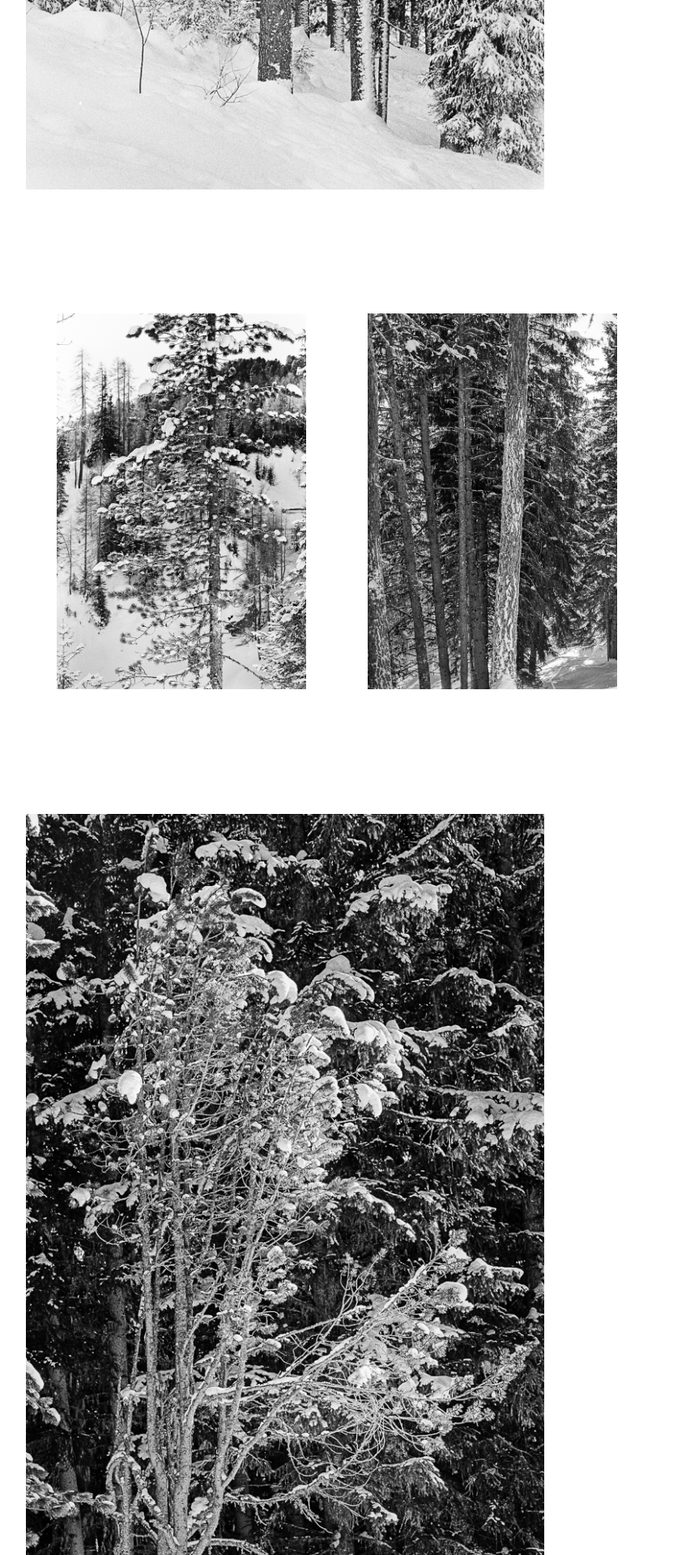
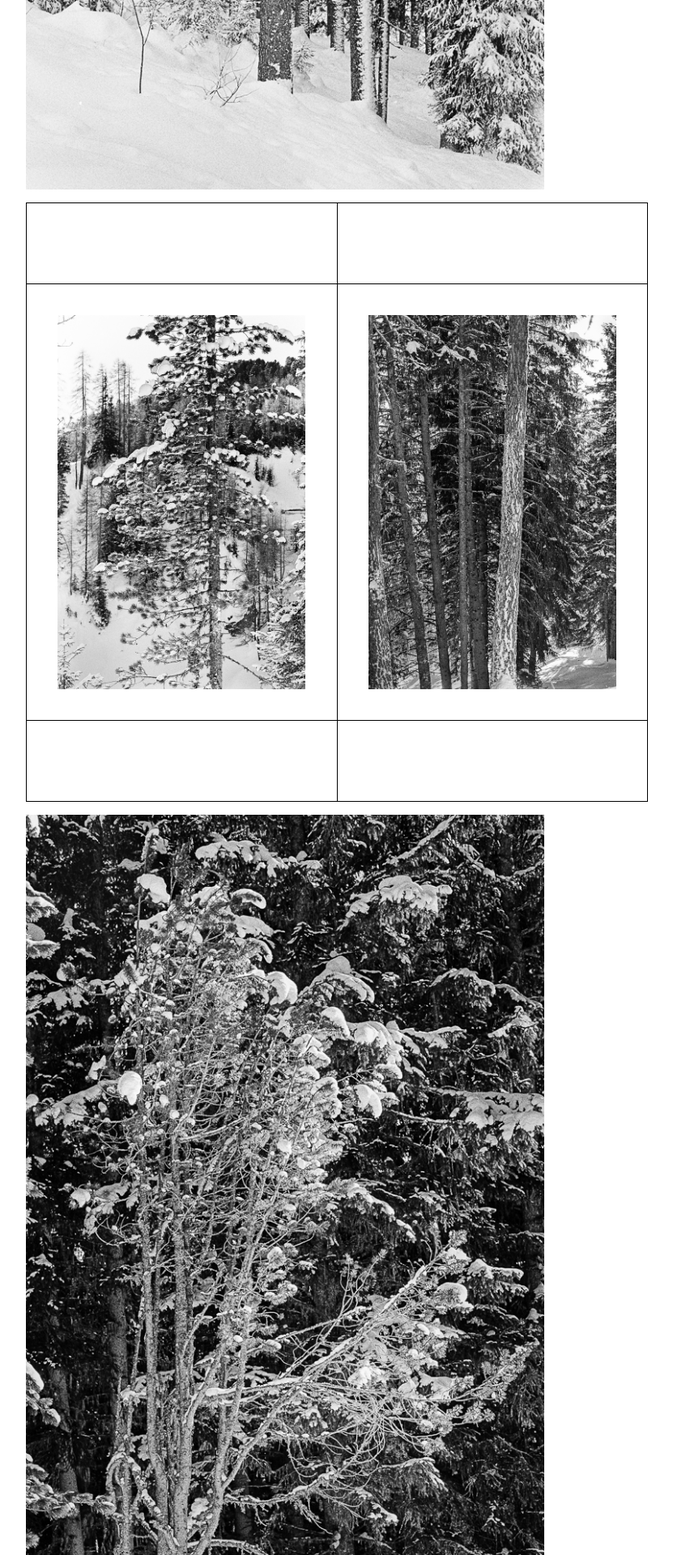
Before and after one commit to lucabutikofer/Photography, a Jekyll site: the page built from Plants.md, in a window 1280 px wide. Shown: the part 841-2761 px from the top of the page at 81% size, without its empty margins (288-1119 px from the left). Built offline with Jekyll 4.4.1, drawn with Linux system fonts in a browser that asks for light colours.

Commit message:
Update no-style-please.scss

```diff
--- a/_sass/no-style-please.scss
+++ b/_sass/no-style-please.scss
@@ -62,7 +62,7 @@ hr {
 table { width: 120%; }
 
 table, th, td {
-  // border: thin solid black;
+  border: thin solid black;
   border-collapse: collapse;
   // padding: 0.4rem;
   padding: 5%;
```
